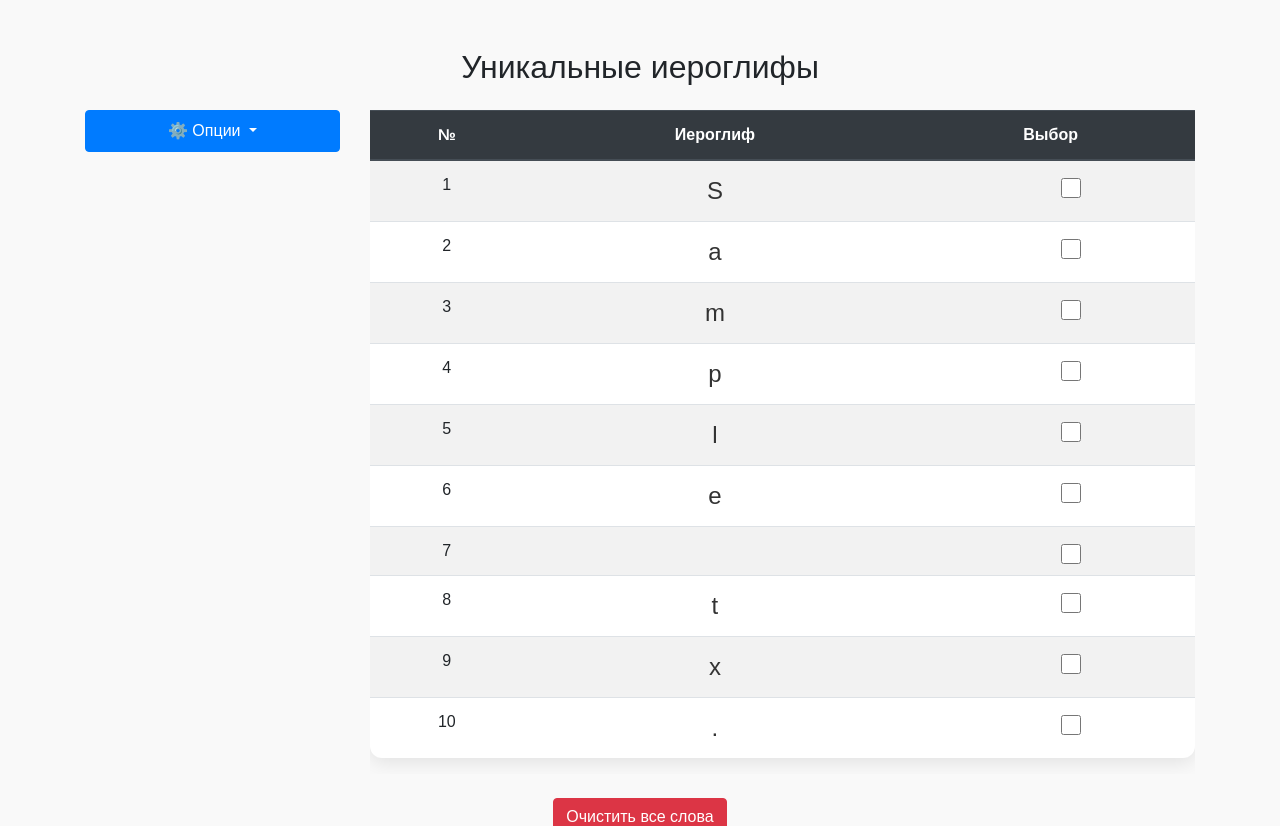
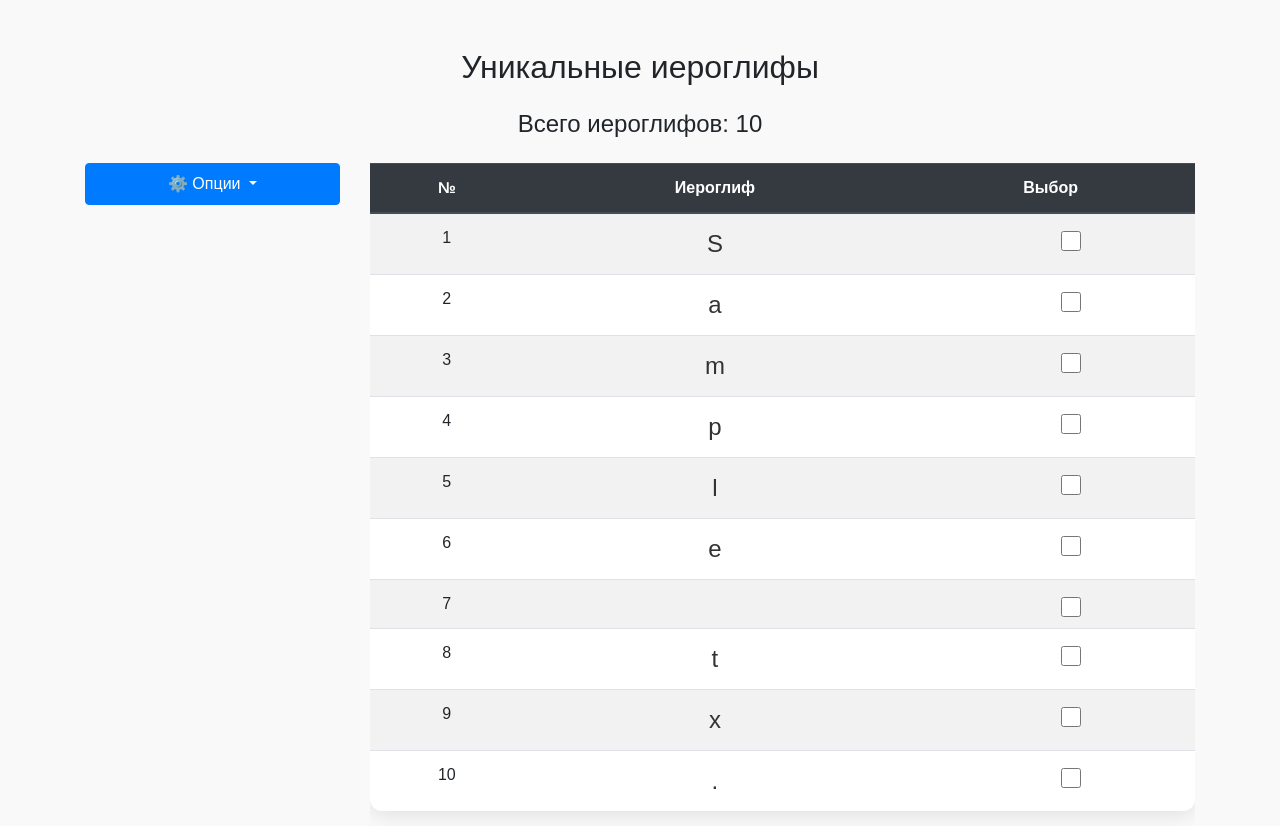
Before and after one commit to Vitya07/Chinese_filter_main, a Flask app: page /filter_words in a window 1280 px wide. Shown: the part 122-948 px from the top of the page. Run offline with Flask 3, Linux system fonts and the light colour scheme; a user stored in the database is signed in; tables that the repository leaves empty hold one stand-in row (values such as "Sample post"); some libraries are stand-ins or nearby versions.

Commit message:
Update filtered.html
add count words

```diff
--- a/templates/filtered.html
+++ b/templates/filtered.html
@@ -2,7 +2,9 @@
 {% block content %}
 <div class="container mt-5">
     <h2 class="mb-4 text-center">Уникальные иероглифы</h2>
-
+    <div class="text-center mb-4">
+        <h4>Всего иероглифов: {{ characters | length }}</h4>
+    </div>
     <div class="row">
         <!-- Минималистичный Dropdown -->
         <div class="col-md-3 mb-3">
```
